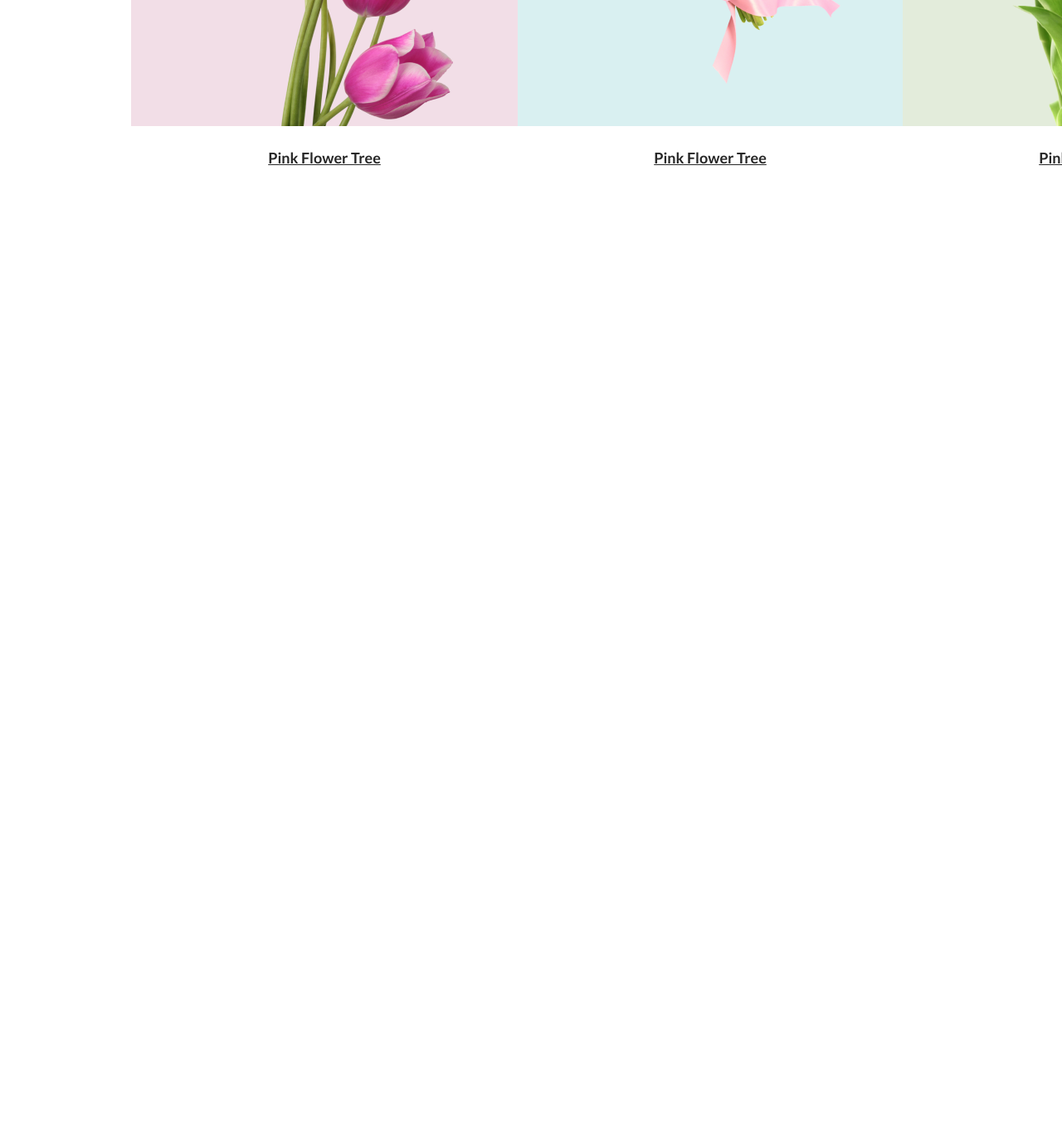
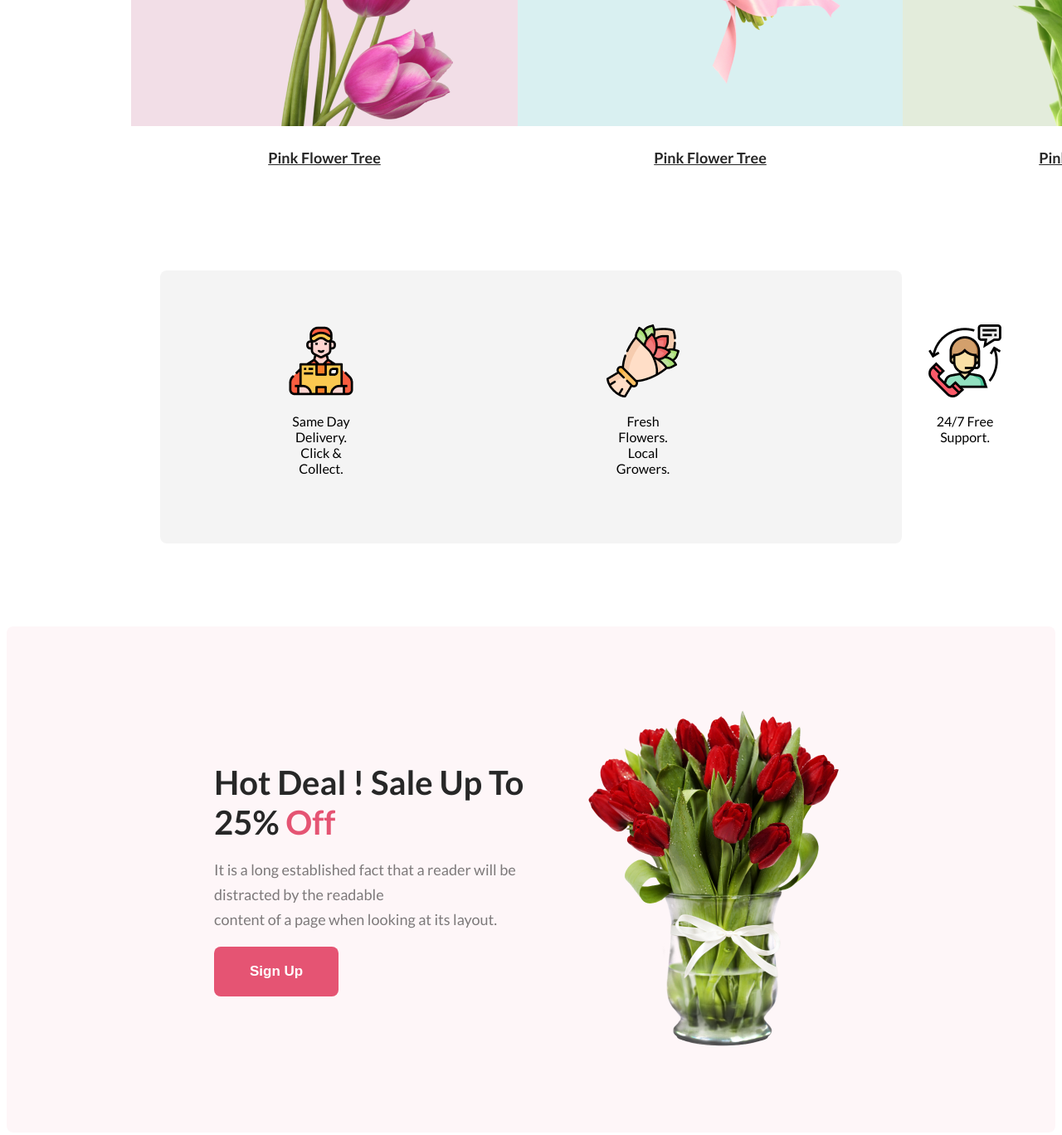
Before and after one commit to arafatrahman41/flower-house-assignment, a plain HTML site: page index.html in a window 1280 px wide. Shown: the part 1142-2510 px from the top of the page at 83% size. Before the commit the page ends 1376 px from the top, so only its background shows below. Drawn offline with Linux system fonts and the light colour scheme.

Commit message:
spical offer added

```diff
--- a/index.html
+++ b/index.html
@@ -43,8 +43,29 @@
          </div>
       </section>
       <section>
-
+        <div class="our-service">
+            <div class="service">
+                <img src="Flower Asset/Group 57.png" alt="">
+                <p>Same Day Delivery. Click & Collect.</p>
+            </div>
+            <div class="service">
+                <img src="Flower Asset/Group 58.png" alt="">
+                <p>Fresh Flowers. Local Growers.</p>
+            </div>
+            <div class="service">
+                <img src="Flower Asset/Group 59.png" alt="">
+                <p>24/7 Free Support.</p>
+            </div>
+        </div>
       </section>
+      <div class="hot-deal">
+        <div>
+            <h class="section-title">Hot Deal ! Sale Up To 25% <span class="spical-text">Off</span></h>
+            <p class="section-description">It is a long established fact that a reader will be distracted by the readable <br>content of a page when looking at its layout.</p>
+            <button class="btn-primary">Sign Up</button>
+        </div>
+        <img src="Flower Asset/pngwing 8.png" alt="">
+      </div>
     </main>
     <!-- main section end -->
     <footer>
--- a/styles/flower.css
+++ b/styles/flower.css
@@ -110,3 +110,32 @@ body {
   background: rgba(71, 125, 17, 0.15);
   padding: 67px 75px 0;
 }
+
+/* service section styles */
+.our-service {
+  display: flex;
+  justify-content: space-around;
+  border-radius: 8px;
+  background: rgba(39, 39, 39, 0.05);
+  margin: 100px 185px;
+}
+
+.service {
+  padding: 65px 150px;
+  align-items: center;
+  text-align: center;
+}
+
+/* deal section styles */
+.hot-deal {
+  display: flex;
+  justify-content: space-around;
+  align-items: center;
+  padding: 95px 250px;
+  border-radius: 8px;
+  background: rgba(229, 84, 115, 0.05);
+}
+
+.spical-text {
+  color: #e55473;
+}
```
